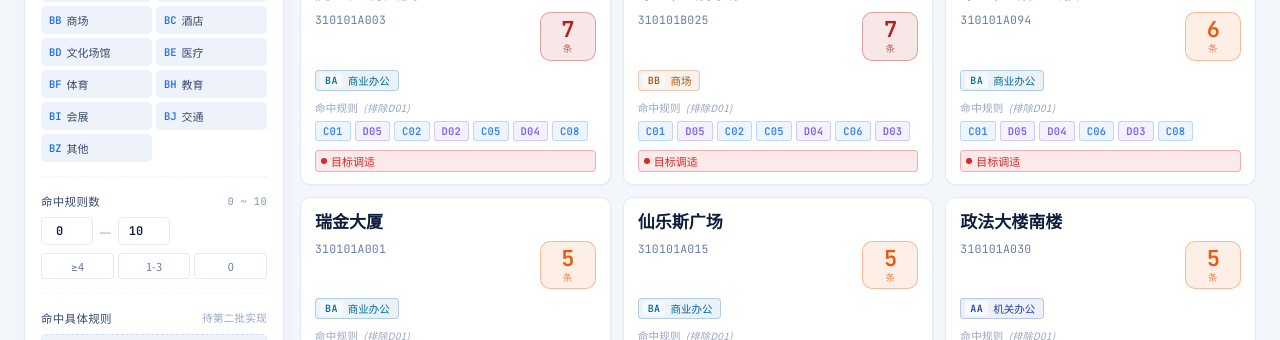
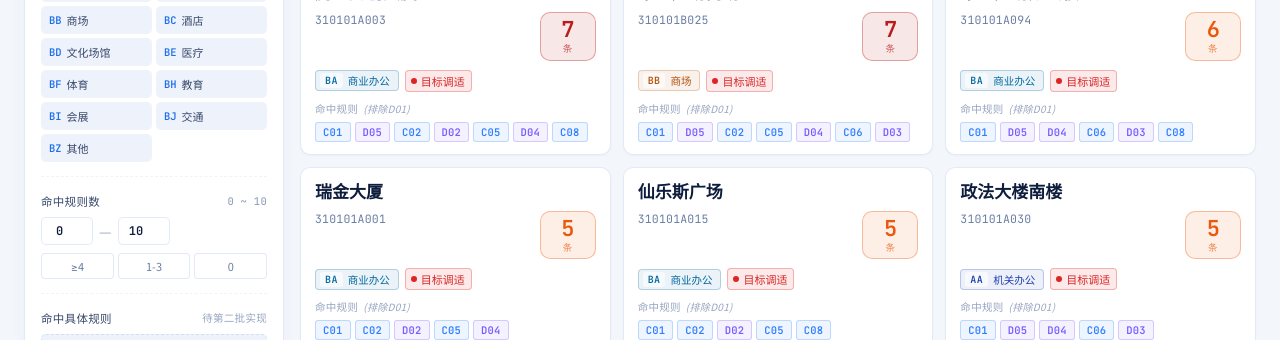
Before and after one commit to cruisetu-beep/Buildings_commissioning_vue, a Vue app: page /result in a window 1280 px wide. Shown: the part 432-772 px from the top of the page. Built offline with nearby package versions, Linux system fonts and the light colour scheme; no server answers.

Commit message:
style: 目标调适标签放回业态标签同一行,位于命中数下方

```diff
--- a/src/components/result/BuildingCard.vue
+++ b/src/components/result/BuildingCard.vue
@@ -32,6 +32,7 @@ const dimmed = computed(() => props.building.category === "无节点" || props.b
 
     <div class="bld-card-tags-row">
       <BuildFuncTag :func="building.buildFunc" :func-name="building.buildFuncName" />
+      <CategoryStatusChip :category="building.category" />
     </div>
 
     <div class="bld-card-rules">
@@ -41,7 +42,5 @@ const dimmed = computed(() => props.building.category === "无节点" || props.b
       </div>
       <RuleChipsRow :rules="building.hitRules" :max-show="8" />
     </div>
-
-    <CategoryStatusChip :category="building.category" />
   </div>
 </template>
```
